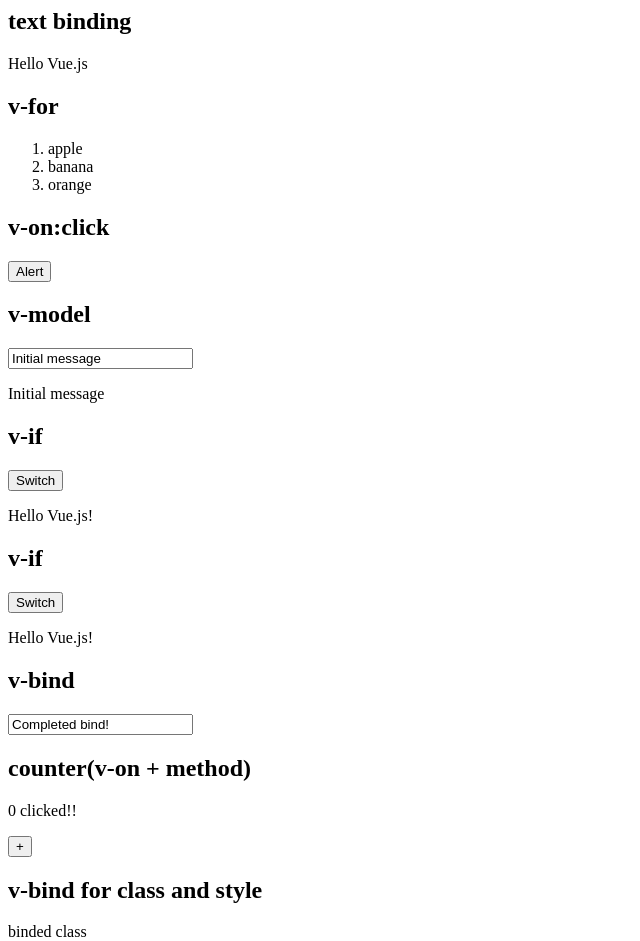
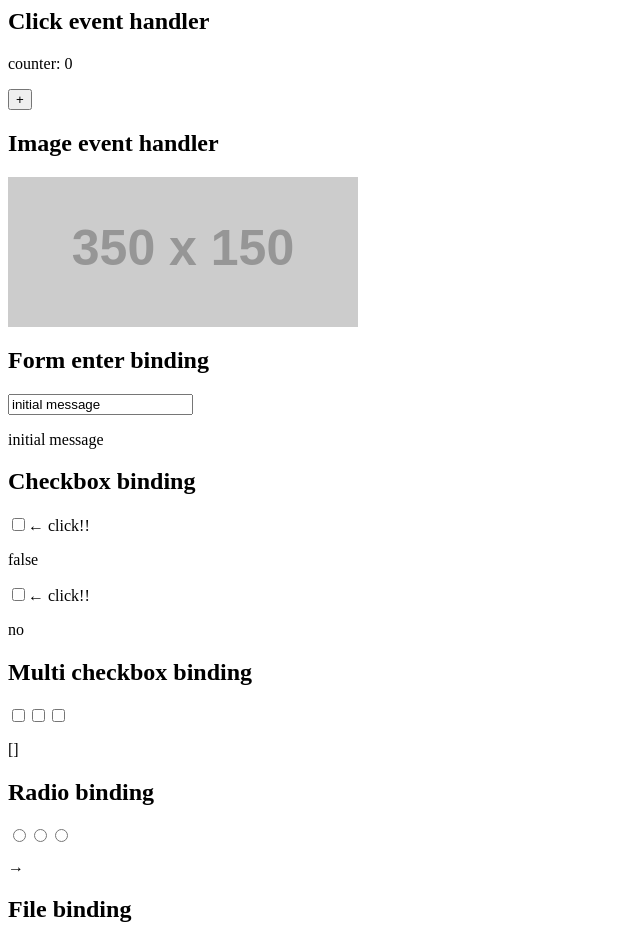
Before and after one commit to tetty0217/vue_standard, a Vue app: page / in a window 1280 px wide. Shown: the top 941 px of the page, without its empty margins (0-640 px from the left). Built offline with nearby package versions, Linux system fonts and the light colour scheme.

Commit message:
added chapter 3 contents

```diff
--- a/public/index.html
+++ b/public/index.html
@@ -1,4 +1,4 @@
-<html lang="en">
+<html>
 <head>
 	<meta charset="utf-8">
 	<title>Welcome！</title>
--- a/src/app.js
+++ b/src/app.js
@@ -1,5 +1,6 @@
 import Vue from 'vue/dist/vue.esm.js';
-import Hello from './vue/App.vue'
+import Hello from './vue/App.vue';
+import Ch3 from './vue/Ch3.vue';
 
-const app = new Vue(Hello);
+const app = new Vue(Ch3);
 app.$mount('#app');
--- a/src/styles/_common.sass
+++ b/src/styles/_common.sass
@@ -22,7 +22,7 @@ h2
 .point-text
   border: 1px solid #000
 
-.top-wrap
+.contents-wrap
   padding: 60px 20px
   div
     padding: 0 0 20px 0
--- a/src/styles/app.sass
+++ b/src/styles/app.sass
@@ -2,3 +2,4 @@
 @import "mixin"
 @import "color"
 @import "common"
+@import "Ch3"
--- a/src/vue/App.vue
+++ b/src/vue/App.vue
@@ -1,5 +1,5 @@
 <template>
-    <div v-bind:class="{'top-wrap': true}">
+    <div v-bind:class="{'contents-wrap': true}">
         <div>
             <h2>text binding</h2>
             <p>{{ message }}</p>
--- /dev/null
+++ b/src/vue/Ch3.vue
@@ -0,0 +1,93 @@
+<template>
+    <div v-bind:class="{'contents-wrap': true}">
+        <div>
+            <h2>Click event handler</h2>
+            <p>counter: {{ count }}</p>
+            <button @click="increment">+</button>
+        </div>
+        <div>
+            <h2>Image event handler</h2>
+            <img v-bind="imageEv"
+                 v-bind:alt="page+'_'+imageEv.alt+'_'+imageEv.id"
+                 v-bind:class="{hide: !show}"
+                 v-on:load="show=true">
+        </div>
+        <div>
+            <h2>Form enter binding</h2>
+            <input v-model="message">
+            <p>{{ message }}</p>
+        </div>
+        <div>
+            <h2>Checkbox binding</h2>
+            <input type="checkbox" v-model="checked"><span>← click!!</span>
+            <p>{{ checked }}</p>
+            <input type="checkbox" v-model="checkedText" true-value="yes" false-value="no"><span>← click!!</span>
+            <p>{{ checkedText }}</p>
+        </div>
+        <div>
+            <h2>Multi checkbox binding</h2>
+            <input v-model="checkVal" type="checkbox" value="A">
+            <input v-model="checkVal" type="checkbox" value="B">
+            <input v-model="checkVal" type="checkbox" value="C">
+            <p>{{ checkVal }}</p>
+        </div>
+        <div>
+            <h2>Radio binding</h2>
+            <label>
+                <input v-model="radioVal" type="radio" value="A" checked>
+                <input v-model="radioVal" type="radio" value="B">
+                <input v-model="radioVal" type="radio" value="C">
+            </label>
+            <p>→{{ radioVal }}</p>
+        </div>
+        <div>
+            <h2>File binding</h2>
+            <input type="file" @change="handleChange">
+            <div v-if="bindImage.src" :class="page+'_image_wrap'">
+                <img v-bind="bindImage"
+                     v-bind:alt="page+'_'+bindImage.alt+'_'+bindImage.id"
+                     v-bind:src="bindImage.src"
+                >
+            </div>
+        </div>
+    </div>
+</template>
+<script>
+    export default {
+        name: "Ch3",
+        data: function () {
+            return {
+                page: 'Ch3',
+                count: 0,
+                message: 'initial message',
+                checkedText: 'no',
+                checkVal: [],
+                radioVal: '',
+                show: false,
+                checked: false,
+                bindImage: {
+                    id: 'b_1',
+                    src: this.preview,
+                    alt: 'bindImage',
+                },
+                imageEv: {
+                    id: 1,
+                    src: 'http://via.placeholder.com/350x150',
+                    alt: 'image'
+                }
+            }
+        },
+        methods: {
+          increment() {
+              this.count += 1
+          },
+          handleChange(event) {
+              let file = event.target.files[0];
+              if (file && file.type.match(/^image\/(png|jpeg)$/)) {
+                  this.bindImage.src = window.URL.createObjectURL(file);
+                  console.log(this.bindImage.src);
+              }
+          }
+        }
+    }
+</script>
```
Also changed, not shown: src/styles/_Ch3.sass (added, +17 -0 lines).
